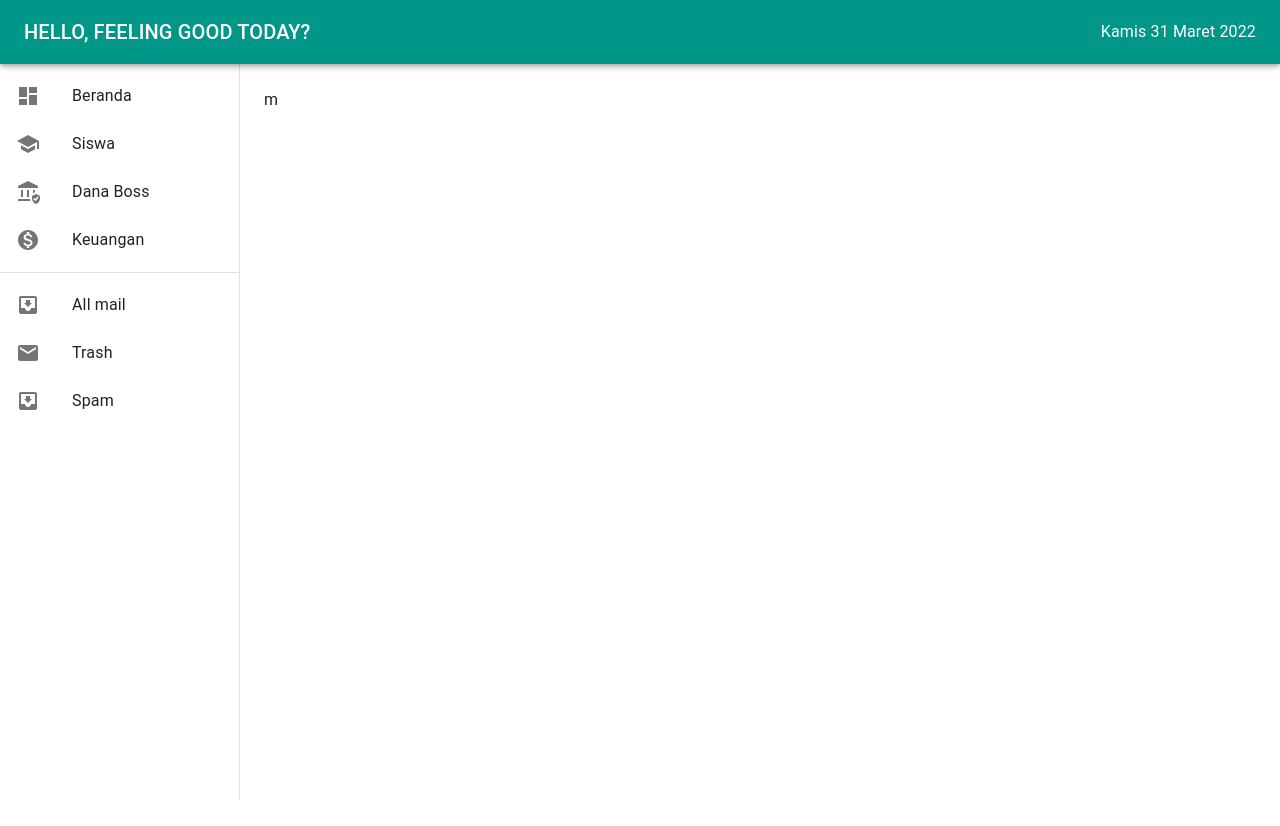
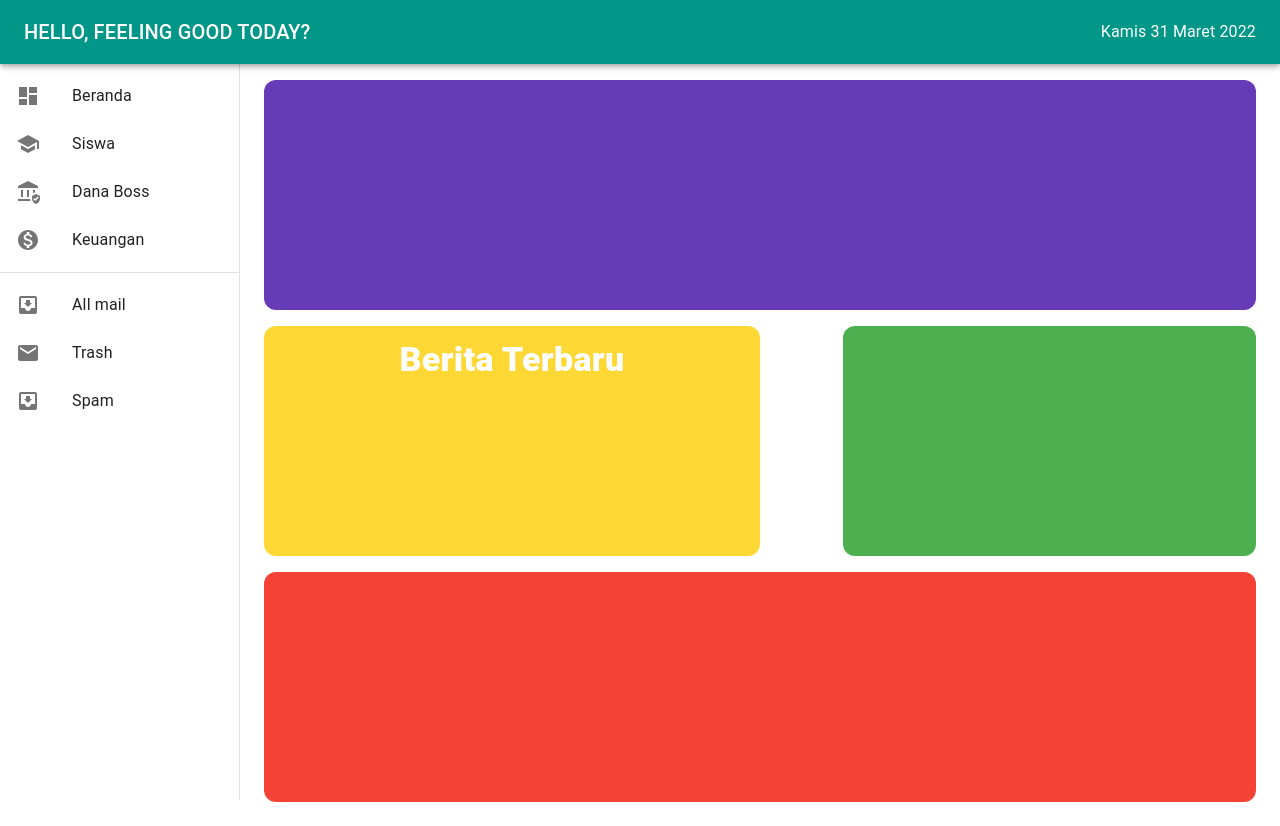
Before and after one commit to nurhamsah1998/school-fe-localAPI, a Next.js app: page / in a window 1280 px wide. Before the commit the page ends 800 px from the top, so only its background shows below. Built offline with nearby package versions, Linux system fonts and the light colour scheme.

Commit message:
adding some fiture on form

```diff
--- /dev/null
+++ b/Component/Card.js
@@ -0,0 +1,30 @@
+import React from 'react';
+import { Button, Grid, Box } from '@mui/material';
+
+function Card({ item, xs, bgcolor, active, hover, children }) {
+  return (
+    <Grid
+      item
+      sx={{
+        bgcolor: bgcolor,
+        height: 230,
+        borderRadius: '12px',
+        transition: 'all 0.4s',
+        cursor: 'pointer',
+        '&:hover': {
+          boxShadow: 5,
+          transform: 'translateY(-10px)',
+          bgcolor: hover,
+          '&:active': {
+            bgcolor: active,
+          },
+        },
+      }}
+      xs={xs}
+    >
+      {children}
+    </Grid>
+  );
+}
+
+export default Card;
--- a/Component/Drawer.js
+++ b/Component/Drawer.js
@@ -88,7 +88,7 @@ export default function ClippedDrawer({ children, title }) {
           </List>
         </Box>
       </Drawer>
-      <Box sx={{ mt: 6, p: 3 }}>{children}</Box>
+      <Box sx={{ mt: 6, p: 3, width: '100%' }}>{children}</Box>
     </Box>
   );
 }
--- a/pages/index.js
+++ b/pages/index.js
@@ -1,10 +1,29 @@
-import { Button } from '@mui/material';
+import { Button, Grid, Box, Container, Typography } from '@mui/material';
 import Drawer from '../Component/Drawer';
+import { indigo, yellow, teal, cyan, green, deepPurple, red } from '@mui/material/colors';
+import Card from '../Component/Card';
 
 export default function Home() {
   return (
     <Drawer title="HELLO, FEELING GOOD TODAY?">
-      <p>m</p>
+      <Box sx={{ mt: 1, color: '#fff' }}>
+        <Grid container gap={2}>
+          <Card xs={12} hover={deepPurple[600]} bgcolor={deepPurple[500]} active={deepPurple[400]} />
+          <Grid item xs={12}>
+            <Grid container direction="row" justifyContent="space-between" alignItems="center">
+              <Card xs={6} hover={yellow[700]} bgcolor={yellow[600]} active={yellow[500]}>
+                <Container sx={{ py: 1 }}>
+                  <Typography textAlign="center" fontWeight={800} fontSize={34}>
+                    Berita Terbaru
+                  </Typography>
+                </Container>
+              </Card>
+              <Card xs={5} hover={green[600]} bgcolor={green[500]} active={green[400]} />
+            </Grid>
+          </Grid>
+          <Card xs={12} hover={red[600]} bgcolor={red[500]} active={red[400]} />
+        </Grid>
+      </Box>
     </Drawer>
   );
 }
```
